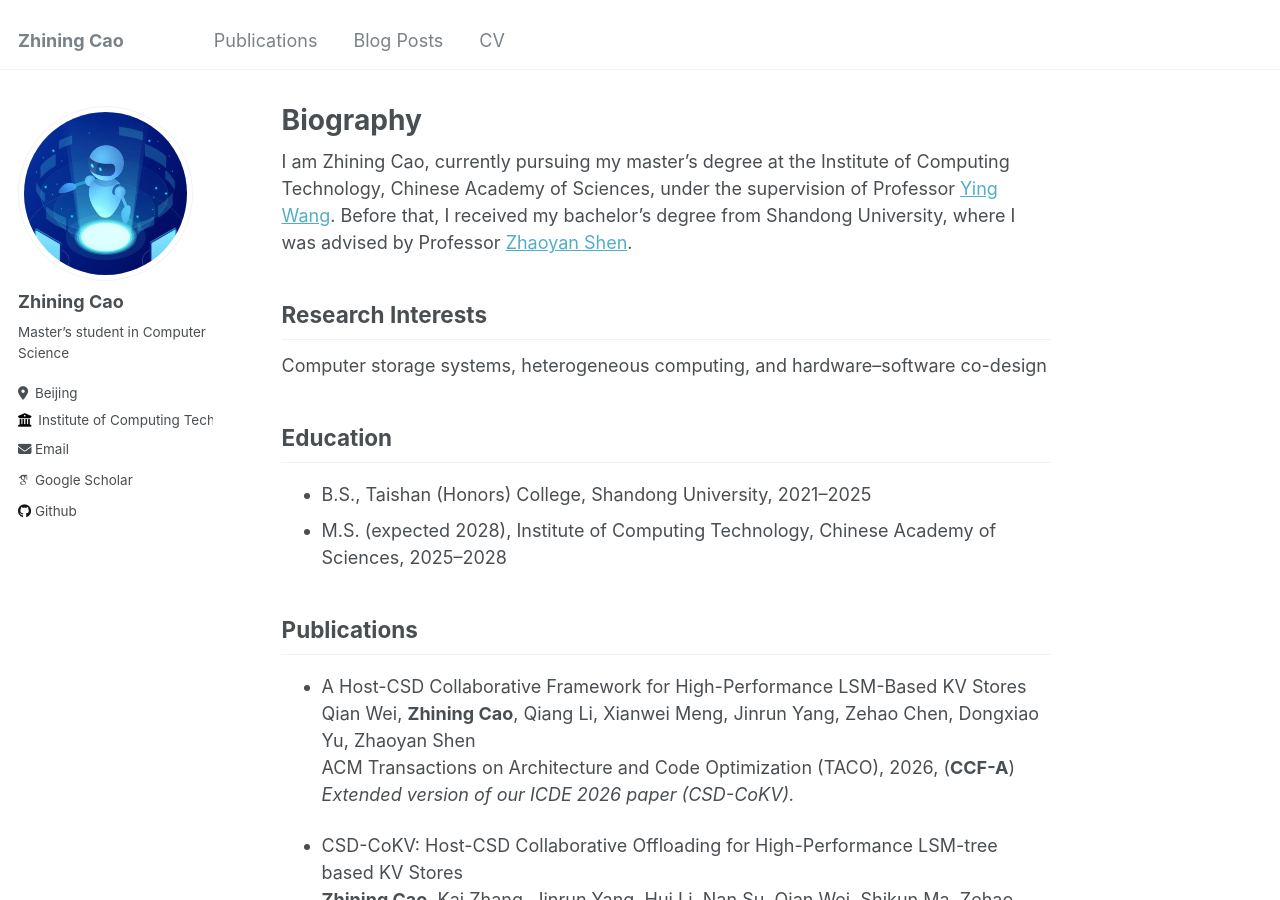
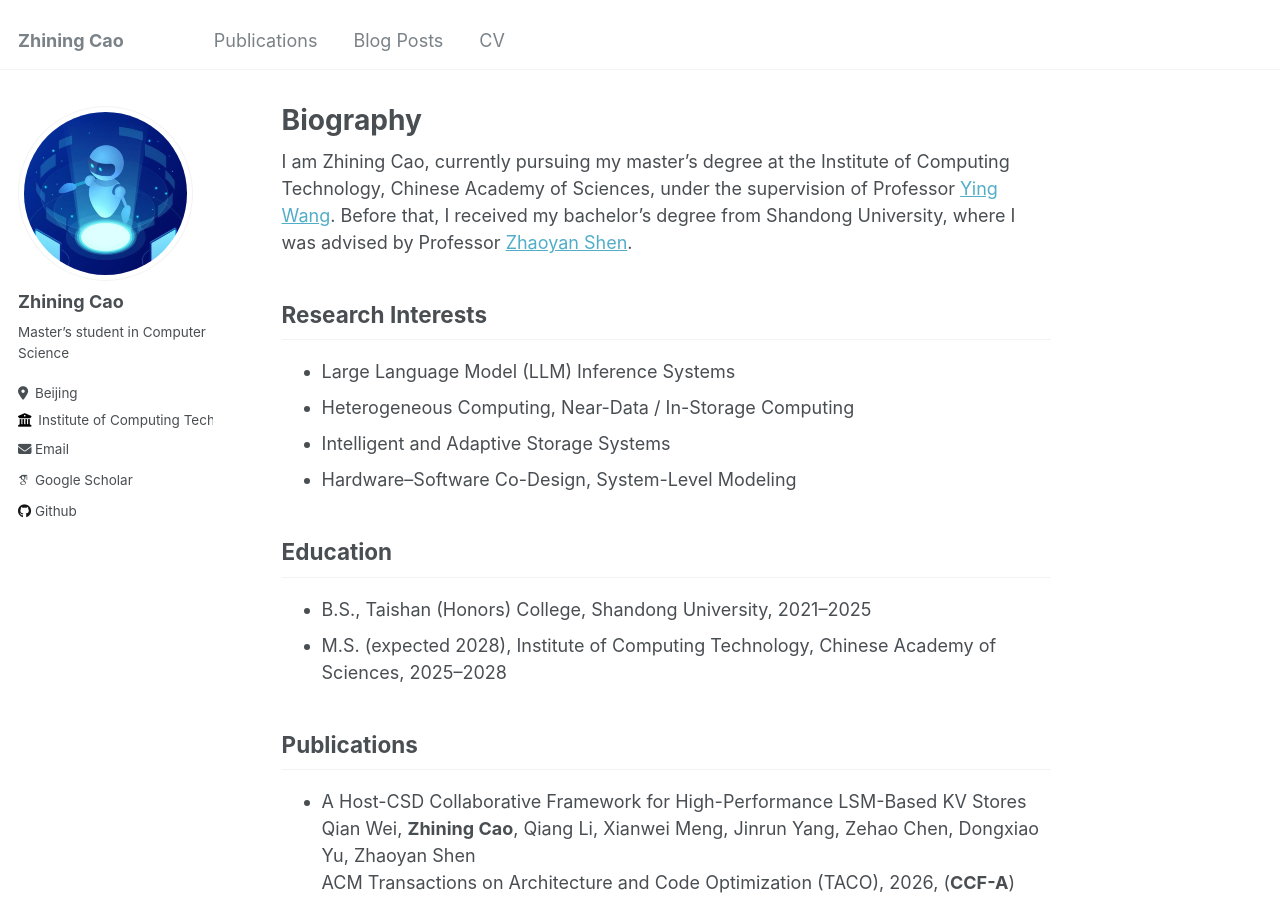
Before and after one commit to caozhining/caozhining.github.io, a Jekyll site: the page built from _pages/about.md, in a window 1280 px wide and 900 px high. Built offline with Jekyll 4.4.1, drawn with Linux system fonts in a browser that asks for light colours; some web fonts are replaced.

Commit message:
Update research interests for graduate research

```diff
--- a/_pages/about.md
+++ b/_pages/about.md
@@ -15,7 +15,10 @@ I am Zhining Cao, currently pursuing my master’s degree at the Institute of Co
 
 Research Interests
 ---------
-Computer storage systems, heterogeneous computing, and hardware–software co-design
+* Large Language Model (LLM) Inference Systems
+* Heterogeneous Computing, Near-Data / In-Storage Computing
+* Intelligent and Adaptive Storage Systems
+* Hardware–Software Co-Design, System-Level Modeling
 
 Education
 ---------
```
